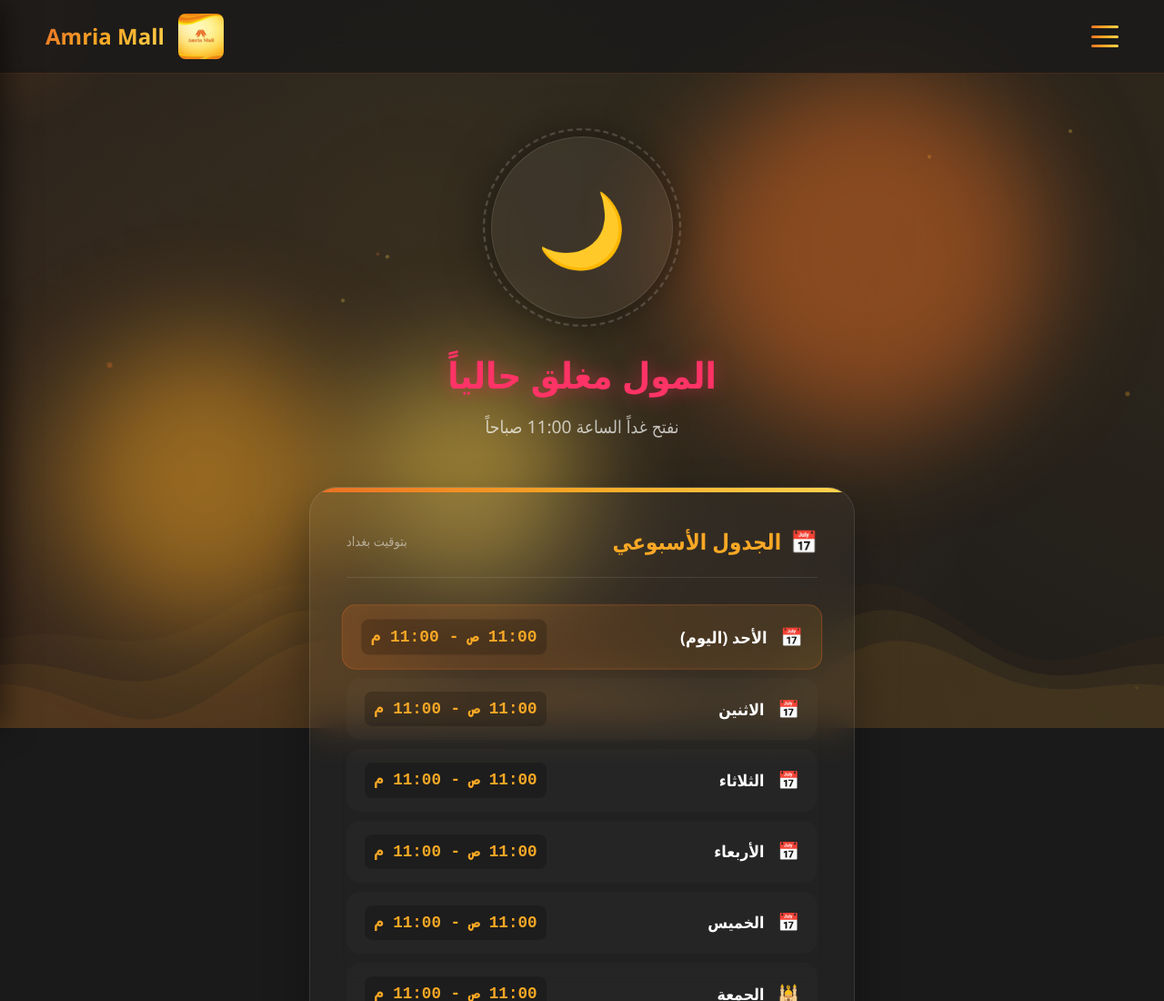
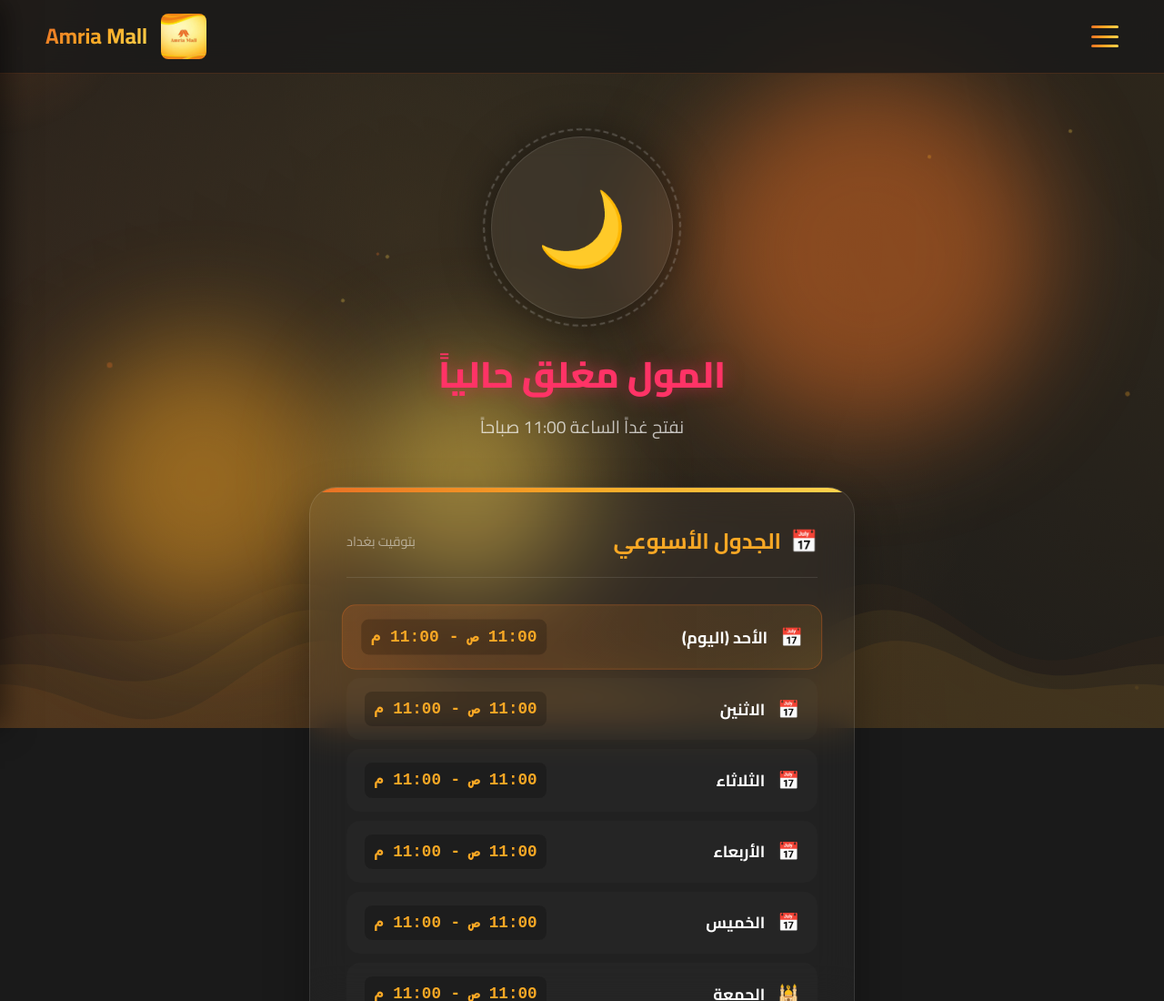
Before and after one commit to matthew565656/amirya-mall, a plain HTML site: page hours.html in a window 1280 px wide. Shown: the top 1100 px of the page at 91% size. Drawn offline with Linux system fonts and the light colour scheme.

Commit message:
Add files via upload

```diff
--- a/css/style.css
+++ b/css/style.css
@@ -35,7 +35,7 @@
 }
 
 body {
-    font-family: 'Segoe UI', Tahoma, Geneva, Verdana, sans-serif;
+    font-family: 'Cairo', 'Segoe UI', Tahoma, Geneva, Verdana, sans-serif;
     background: var(--dark);
     color: var(--white);
     overflow-x: hidden;
```
